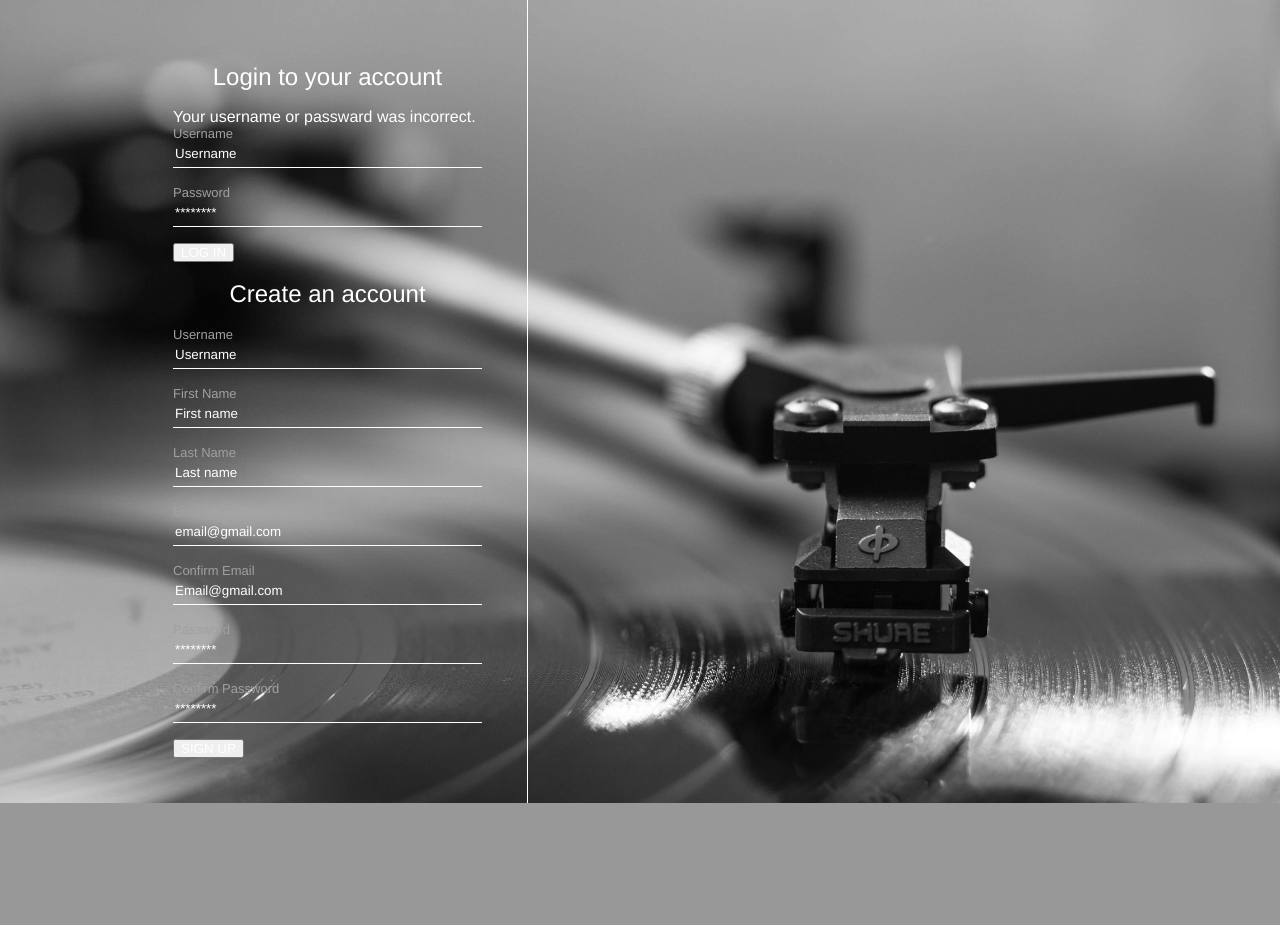
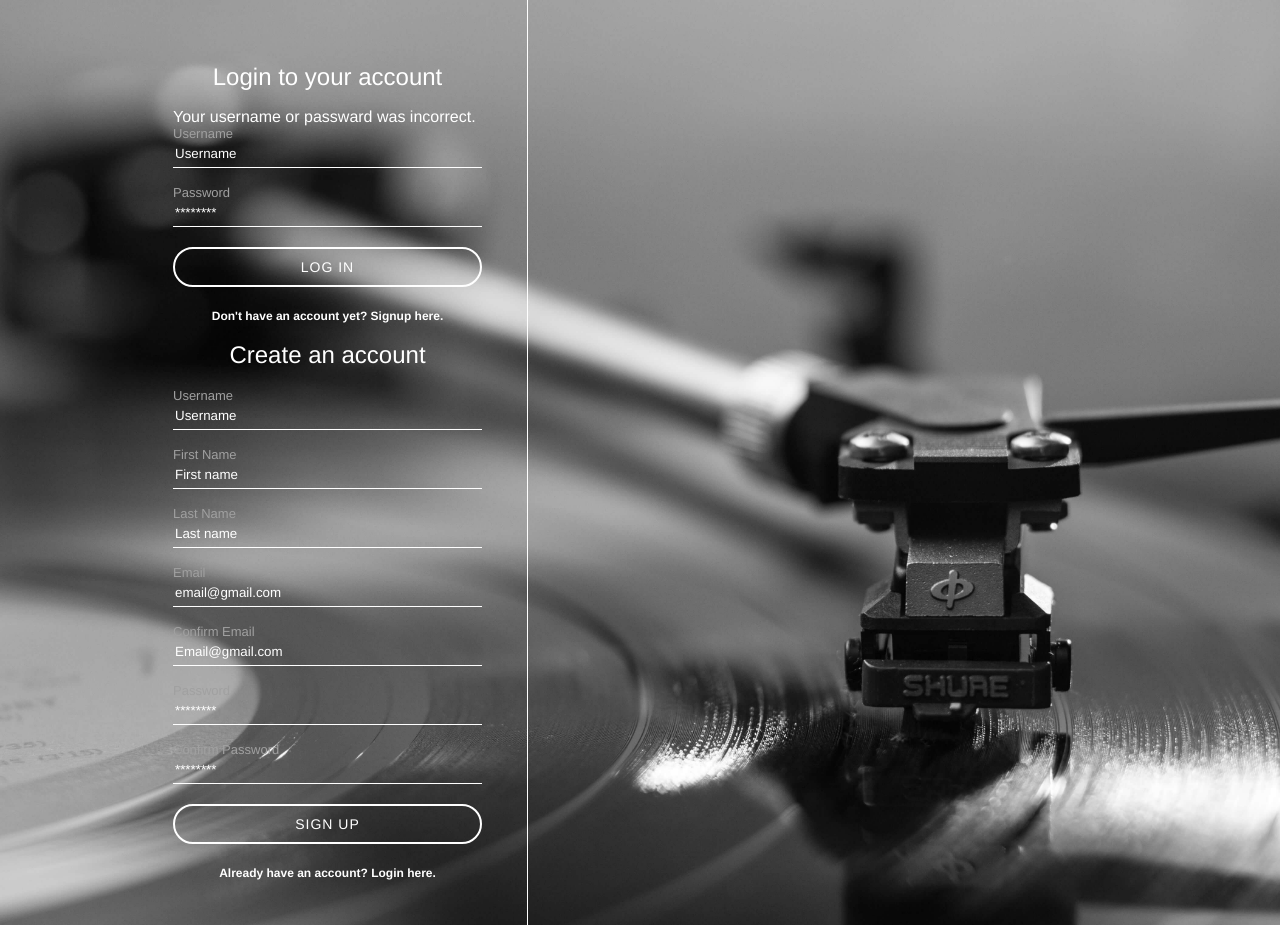
Before and after one commit to alexpich/SoundTunes, a PHP site: page /register.php in a window 1280 px wide. Before the commit the page ends 803 px from the top, so only its background shows below. Run offline with PHP 8.4, Linux system fonts and the light colour scheme; data that the repository does not hold is empty.

Commit message:
Added text for new and returning users

```diff
--- a/assets/css/register.css
+++ b/assets/css/register.css
@@ -85,3 +85,28 @@ body {
   font-size: 13px;
   margin-top: 15px;
 }
+
+#inputContainer button {
+  background: transparent;
+  border: 2px solid #fff;
+  border-radius: 100px;
+  display: block;
+  font-size: 14px;
+  letter-spacing: 1px;
+  margin: 20px auto;
+  height: 40px;
+  width: 100%;
+}
+
+#inputContainer button:hover {
+  cursor: pointer;
+}
+
+#loginContainer .hasAccountText span {
+  font-weight: bold;
+  font-size: 12px;
+}
+
+.hasAccountText {
+  text-align: center;
+}
--- a/register.php
+++ b/register.php
@@ -46,6 +46,10 @@ function getInputValue($name)
                     </p>
 
                     <button type="submit" name="loginButton">LOG IN</button>
+
+                    <div class="hasAccountText">
+                        <span id="hideLogin">Don't have an account yet? Signup here.</span>
+                    </div>
                 </form>
 
                 <form id="registerForm" action="register.php" method="POST">
@@ -90,6 +94,10 @@ function getInputValue($name)
                     </p>
 
                     <button type="submit" name="registerButton">SIGN UP</button>
+
+                    <div class="hasAccountText">
+                        <span id="hideRegister">Already have an account? Login here.</span>
+                    </div>
                 </form>
             </div>
         </div>
```
